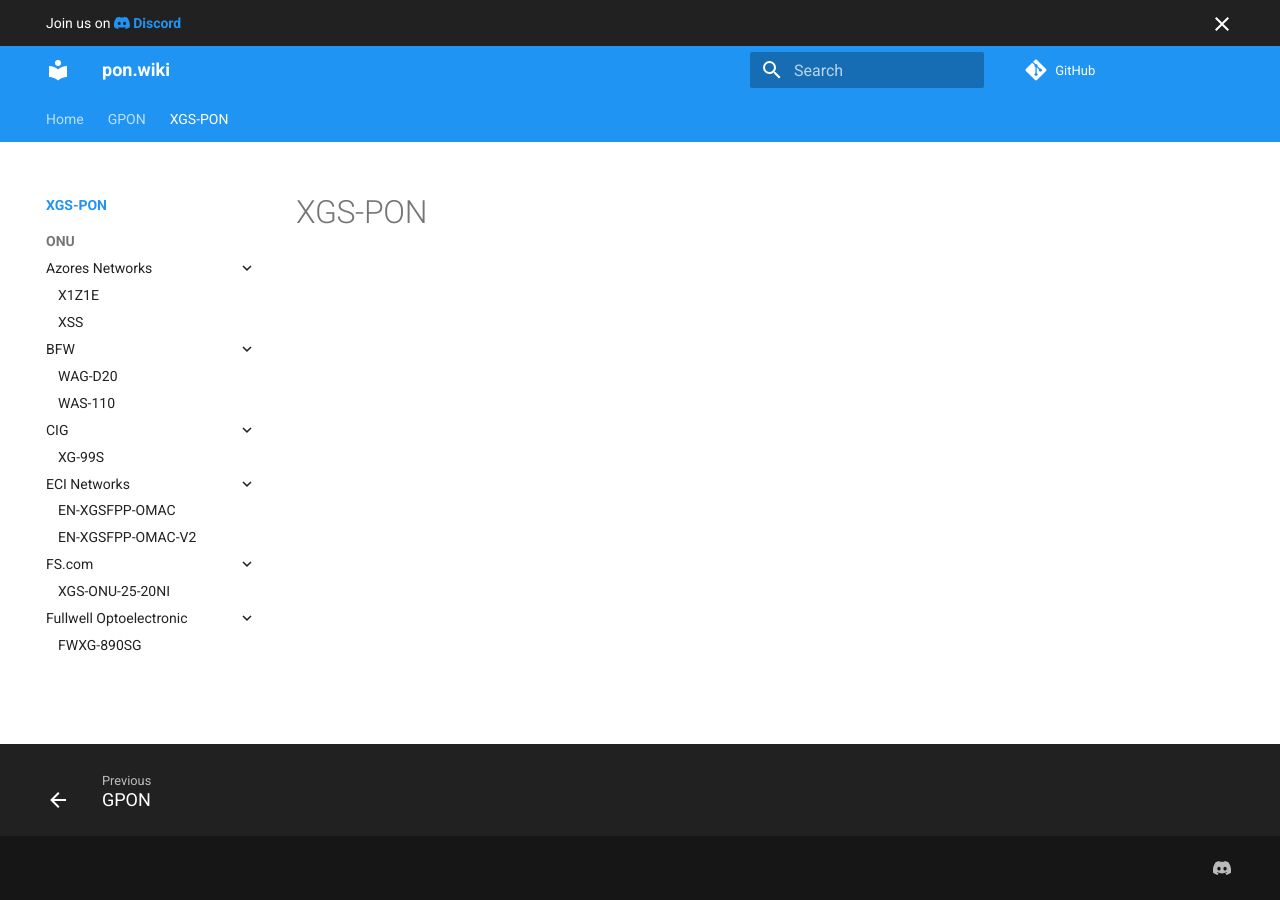
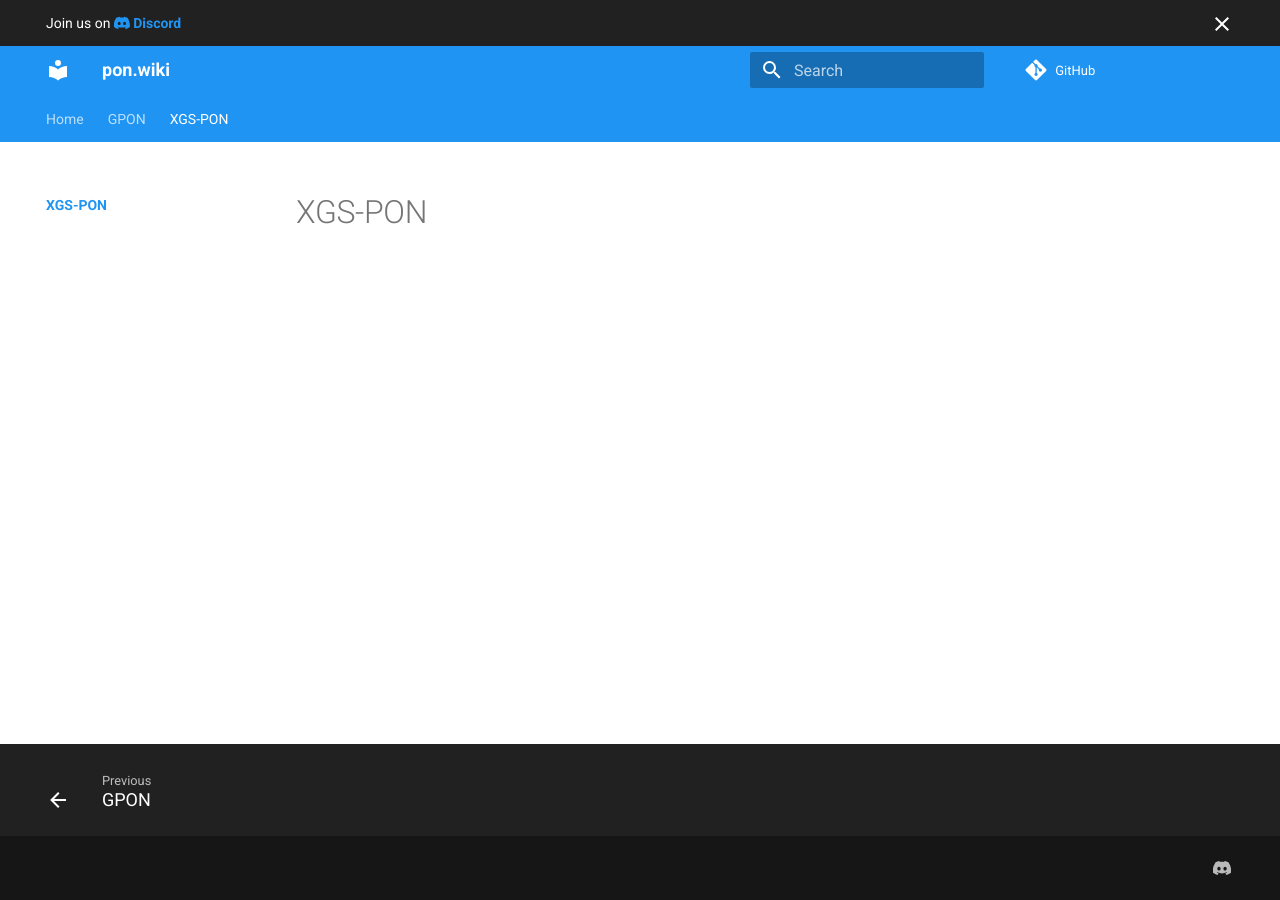
Before and after one commit to up-n-atom/8311, an MkDocs documentation site: the page built from docs/xgs-pon/index.md, in a window 1280 px wide. Built offline with MkDocs 1.6.1 and Material for MkDocs 9.7.7, drawn with Linux system fonts in a browser that asks for light colours; comment, search, counter and statistics services are not loaded.

Commit message:
mkdocs.yml: restore mostly empty nav

```diff
--- a/mkdocs.yml
+++ b/mkdocs.yml
@@ -43,37 +43,8 @@ nav:
 - Home: index.md
 - GPON:
   - gpon/index.md
-  - ONU:
-    - Alcatel-Lucent:
-      - G-010S-P: gpon/onu/alu/g-010s-p.md
-    - FS.com:
-      - GPON-ONU-34-20BI: gpon/onu/fs/gpon-onu-34-20bi.md
-    - Huawei:
-      - MA5671A: gpon/onu/huawei/ma5671a.md
-    - Nokia:
-      - G-440G-A: gpon/onu/nokia/g-440g-a.md
-    - ODI:
-      - DFP-34X-2C2: gpon/onu/odi/dfp-34x-2c2.md
-    - Source Photonics:
-      - SPS-34-24T-HP-TDFO: gpon/onu/sp/sps-34-24t-hp-tdfo.md
 - XGS-PON:
   - xgs-pon/index.md
-  - ONU:
-    - Azores Networks:
-      - X1Z1E: xgs-pon/onu/azores/x1z1e.md
-      - XSS: xgs-pon/onu/azores/xss.md
-    - BFW:
-      - WAG-D20: xgs-pon/onu/bfw/wag-d20.md
-      - WAS-110: xgs-pon/onu/bfw/was-110.md
-    - CIG:
-      - XG-99S: xgs-pon/onu/cig/xg-99s.md
-    - ECI Networks:
-      - EN-XGSFPP-OMAC: xgs-pon/onu/eci/en-xgsfpp-omac.md
-      - EN-XGSFPP-OMAC-V2: xgs-pon/onu/eci/en-xgsfpp-omac-v2.md
-    - FS.com:
-      - XGS-ONU-25-20NI: xgs-pon/onu/fs/xgs-onu-25-20ni.md
-    - Fullwell Optoelectronic:
-      - FWXG-890SG: xgs-pon/onu/fullwell/fwxg-890sg.md
 plugins:
 - search
 - macros:
```
